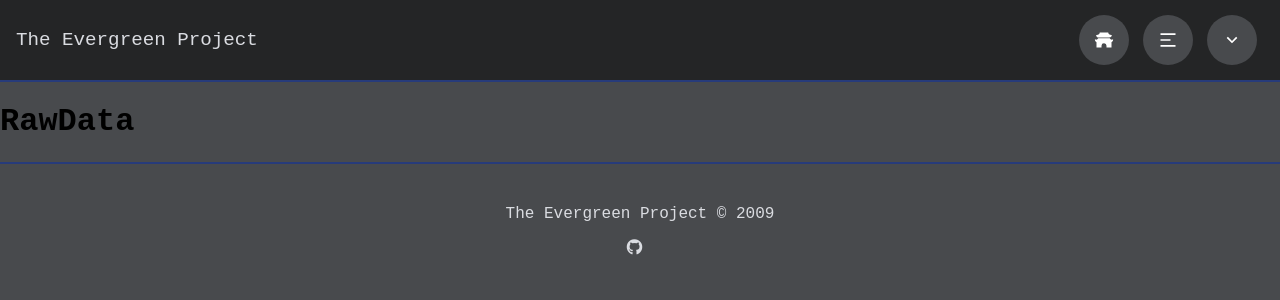
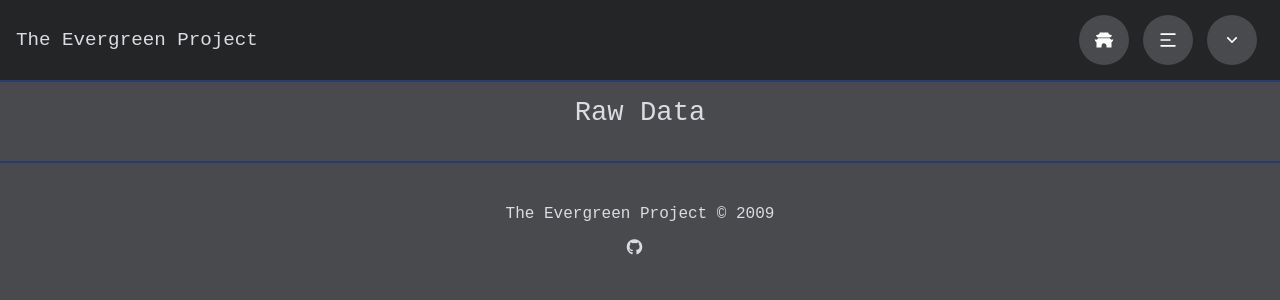
Before and after one commit to bilal-abraham/evergreen, a React (Create React App) app in the folder client/: page /rawdata in a window 1280 px wide. Shown: the top 300 px of the page. Built offline with nearby package versions, Linux system fonts and the light colour scheme.

Commit message:
raw data header

```diff
--- a/client/src/components/css/RawDataHero.css
+++ b/client/src/components/css/RawDataHero.css
@@ -0,0 +1,12 @@
+.data-hero-main {
+	display: flex;
+	flex-direction: column;
+	padding: 15px;
+	justify-content: center;
+	align-items: center;
+}
+
+.data-hero-header {
+	color: var(--text-color);
+	font-size: 1.7rem;
+}
--- a/client/src/components/layout/RawDataHero.jsx
+++ b/client/src/components/layout/RawDataHero.jsx
@@ -4,7 +4,10 @@ import '../css/RawDataHero.css';
 const RawDataHero = () => {
 	return (
 		<Fragment>
-			<h1>RawData</h1>
+			<section className='data-hero-main'>
+				<header className='data-hero-header'>Raw Data</header>
+				<br />
+			</section>
 		</Fragment>
 	);
 };
```
